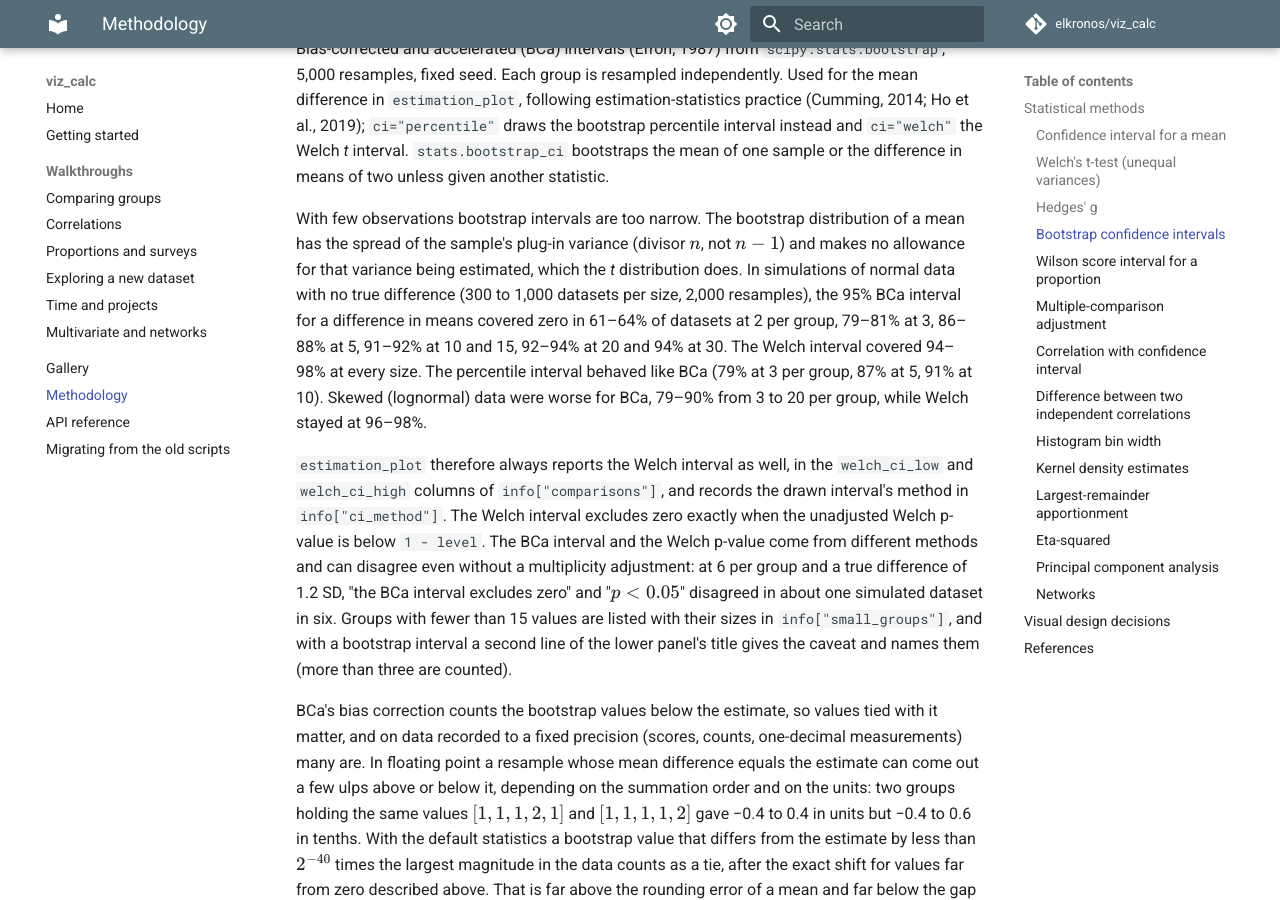
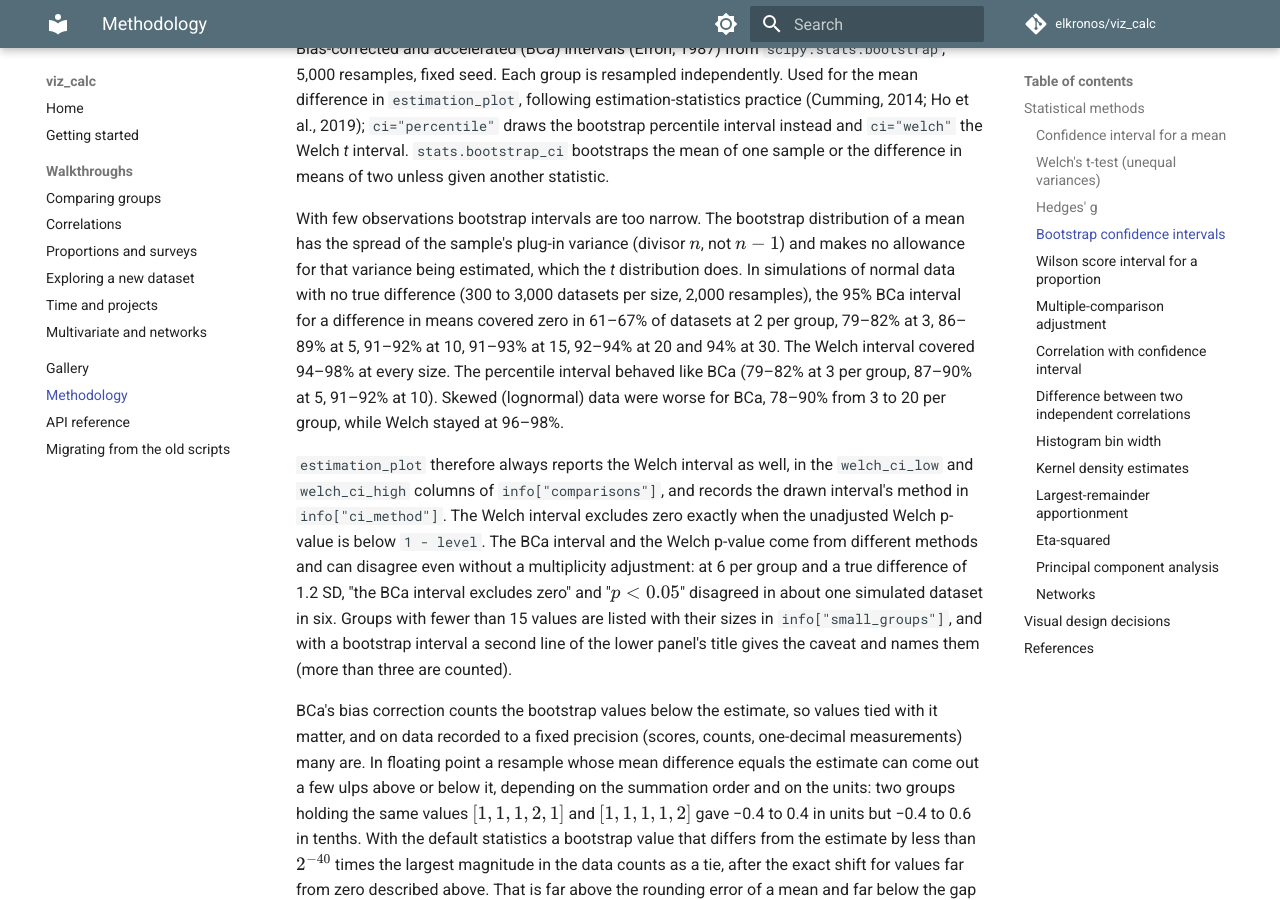
Before and after one commit to elkronos/viz_calc, an MkDocs documentation site: the page built from docs/methodology.md, in a window 1280 px wide and 900 px high, scrolled down 1350 px. Built offline with MkDocs 1.6.1 and Material for MkDocs 9.7.7, drawn with Linux system fonts in a browser that asks for light colours; comment, search, counter and statistics services are not loaded.

Commit message:
Widen the simulated coverage ranges to cover repeat runs
The ranges came from one to three runs of 300 to 1,000 datasets. Repeat
runs of 1,000 and 3,000 datasets fell outside some of them: the BCa
interval covered zero in 66-67% of datasets at 2 per group (the page said
61-64%), 82% at 3 and 89% at 5 in one run, 93% at 15, and lognormal data
gave 78% at 3. The ranges now include every run.

```diff
--- a/docs/methodology.md
+++ b/docs/methodology.md
@@ -66,13 +66,13 @@ With few observations bootstrap intervals are too narrow. The bootstrap
 distribution of a mean has the spread of the sample's plug-in variance
 (divisor $n$, not $n - 1$) and makes no allowance for that variance being
 estimated, which the *t* distribution does. In simulations of normal data
-with no true difference (300 to 1,000 datasets per size, 2,000 resamples),
-the 95% BCa interval for a difference in means covered zero in 61–64% of
-datasets at 2 per group, 79–81% at 3, 86–88% at 5, 91–92% at 10 and 15,
-92–94% at 20 and 94% at 30. The Welch interval covered 94–98% at every size.
-The percentile interval behaved like BCa (79% at 3 per group, 87% at 5, 91%
-at 10). Skewed (lognormal) data were worse for BCa, 79–90% from 3 to 20 per
-group, while Welch stayed at 96–98%.
+with no true difference (300 to 3,000 datasets per size, 2,000 resamples),
+the 95% BCa interval for a difference in means covered zero in 61–67% of
+datasets at 2 per group, 79–82% at 3, 86–89% at 5, 91–92% at 10, 91–93% at
+15, 92–94% at 20 and 94% at 30. The Welch interval covered 94–98% at every
+size. The percentile interval behaved like BCa (79–82% at 3 per group,
+87–90% at 5, 91–92% at 10). Skewed (lognormal) data were worse for BCa,
+78–90% from 3 to 20 per group, while Welch stayed at 96–98%.
 
 `estimation_plot` therefore always reports the Welch interval as well, in
 the `welch_ci_low` and `welch_ci_high` columns of `info["comparisons"]`, and
```
Also changed, not shown: 1 other file.
